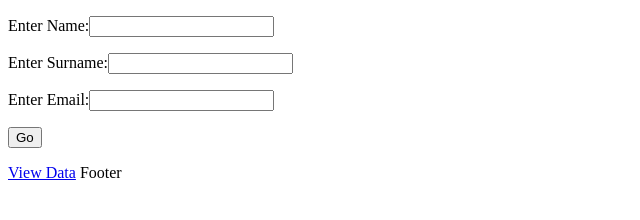
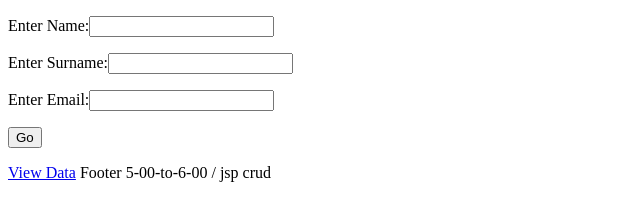
Before and after one commit to RuchitKamani/corejava, a plain HTML site: page collage/index.html in a window 1280 px wide. Shown: the whole page, without its empty margins (0-640 px from the left). Drawn offline with Linux system fonts and the light colour scheme.

Commit message:
Update index.html

```diff
--- a/collage/index.html
+++ b/collage/index.html
@@ -38,3 +38,5 @@
 
 </html>
 Footer
+
+5-00-to-6-00 / jsp crud
```
